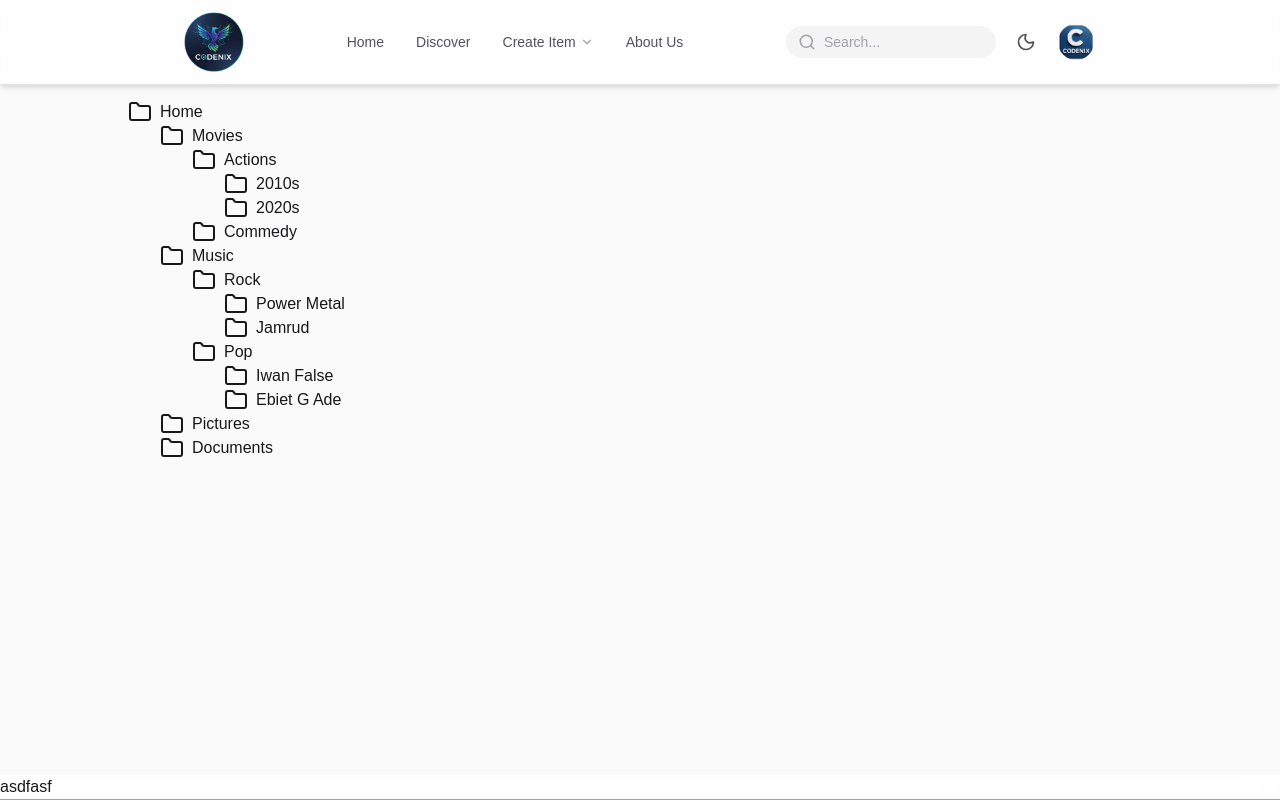
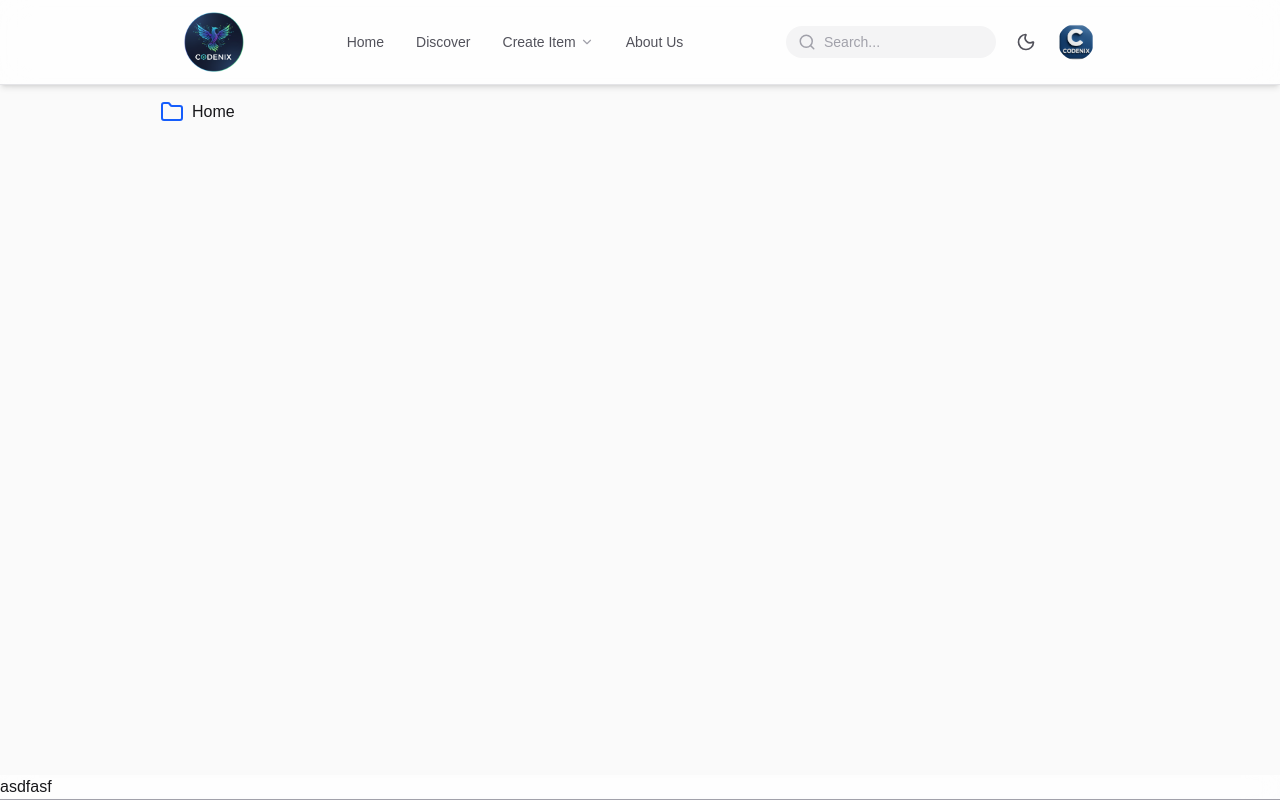
Before and after one commit to lowhanfish/codenix, a Next.js app in the folder codenix/: page /about in a window 1280 px wide. Built offline with nearby package versions, Linux system fonts and the light colour scheme.

Commit message:
test recursive

```diff
--- a/codenix/src/app/about/page.tsx
+++ b/codenix/src/app/about/page.tsx
@@ -1,6 +1,8 @@
-import React from 'react'
+'use client'
 
-import { Folder } from 'lucide-react'
+import { useState } from 'react'
+
+import { Folder, FolderOpen, File } from 'lucide-react'
 
 type FolderProps = {
     name: string,
@@ -13,45 +15,41 @@ const page = () => {
 
     let folders: FolderProps[] = [
         {
+            name: "Home",
+            folders: [
+                {
                     name: 'Movies',
                     folders: [
                         {
                             name: 'Actions',
                             folders: [
-                        { name: '2010s' },
-                        { name: '2020s' },
+                                { name: '2010s', folders: [] },
+                                { name: '2020s', folders: [] },
                             ]
                         },
-                {
-                    name: 'Commedy'
-                },
+                        { name: 'Commedy', folders: [] },
                     ]
                 },
                 {
                     name: 'Music',
                     folders: [
-                {
-                    name: 'Rock',
-                    folders: [
-                        { name: "Power Metal" },
-                        { name: "Jamrud" },
+                        { name: 'Rock', folders: [] },
+                        { name: 'Pop', folders: [] },
+                        { name: 'Pop', folders: [] },
                     ]
                 },
+                { name: 'Pictures', folders: [] },
                 {
-                    name: 'Pop',
+                    name: 'Documents',
                     folders: [
-                        { name: "Iwan False" },
-                        { name: "Ebiet G Ade" },
+                        { name: "Data Pembangunan.docs" },
+                        { name: "Data Aplikasi.docs" },
+                        { name: "Data Aplikasi.docs" },
+                    ]
+
+                }
             ]
         },
-            ]
-        },
-        {
-            name: 'Pictures'
-        },
-        {
-            name: 'Documents'
-        }
     ]
 
 
@@ -59,29 +57,11 @@ const page = () => {
         <div className='main-layout'>
             <ul>
                 <li className=''>
-                    <div className='flex'>
-                        <Folder />
-                        <span className='pl-2'>Home</span>
-                    </div>
-
                     <ul className='pl-8'>
                         {
 
-                            folders.map((folder: FolderProps) => (
-
-                                <li key={folder.name}>
-                                    <div className='flex'>
-                                        <Folder />
-                                        <span className='pl-2'>{folder.name}</span>
-                                    </div>
-                                    <ul className='pl-8'>
-                                        {
-                                            folder.folders?.map((subFolder: FolderProps) => (
-                                                <Fodersx key={subFolder.name} data={subFolder} />
-                                            ))
-                                        }
-                                    </ul>
-                                </li>
+                            folders.map((data: FolderProps) => (
+                                <Fodersx key={data.name} data={data} />
                             ))
                         }
                     </ul>
@@ -95,19 +75,44 @@ const page = () => {
 
 
 const Fodersx = ({ data }: { data: FolderProps }) => {
+
+    const [isOpen, setIsOpen] = useState(false);
+
+
+
     return (
         <li key={data.name}>
             <div className='flex'>
-                <Folder />
+                {
+                    data.folders ? (
+                        <div onClick={() => { setIsOpen(!isOpen) }}>
+
+                            {isOpen ? (
+                                <FolderOpen className='text-blue-600' />
+                            ) : (
+                                <Folder className='text-blue-600' />
+                            )
+
+                            }
+
+                        </div>
+                    ) : (
+                        <File className='text-gray-700' />
+                    )
+                }
                 <span className='pl-2'>{data.name}</span>
             </div>
+
+            {isOpen && (
                 <ul className='pl-8'>
                     {
-                    data.folders?.map((subFolder: FolderProps) => (
-                        <Fodersx key={subFolder.name} data={subFolder} />
+                        data.folders?.map((data) => (
+                            <Fodersx key={data.name} data={data} />
                         ))
                     }
                 </ul>
+
+            )}
         </li>
     )
 }
```
Lines whose indentation alone changed are shown as unchanged.
